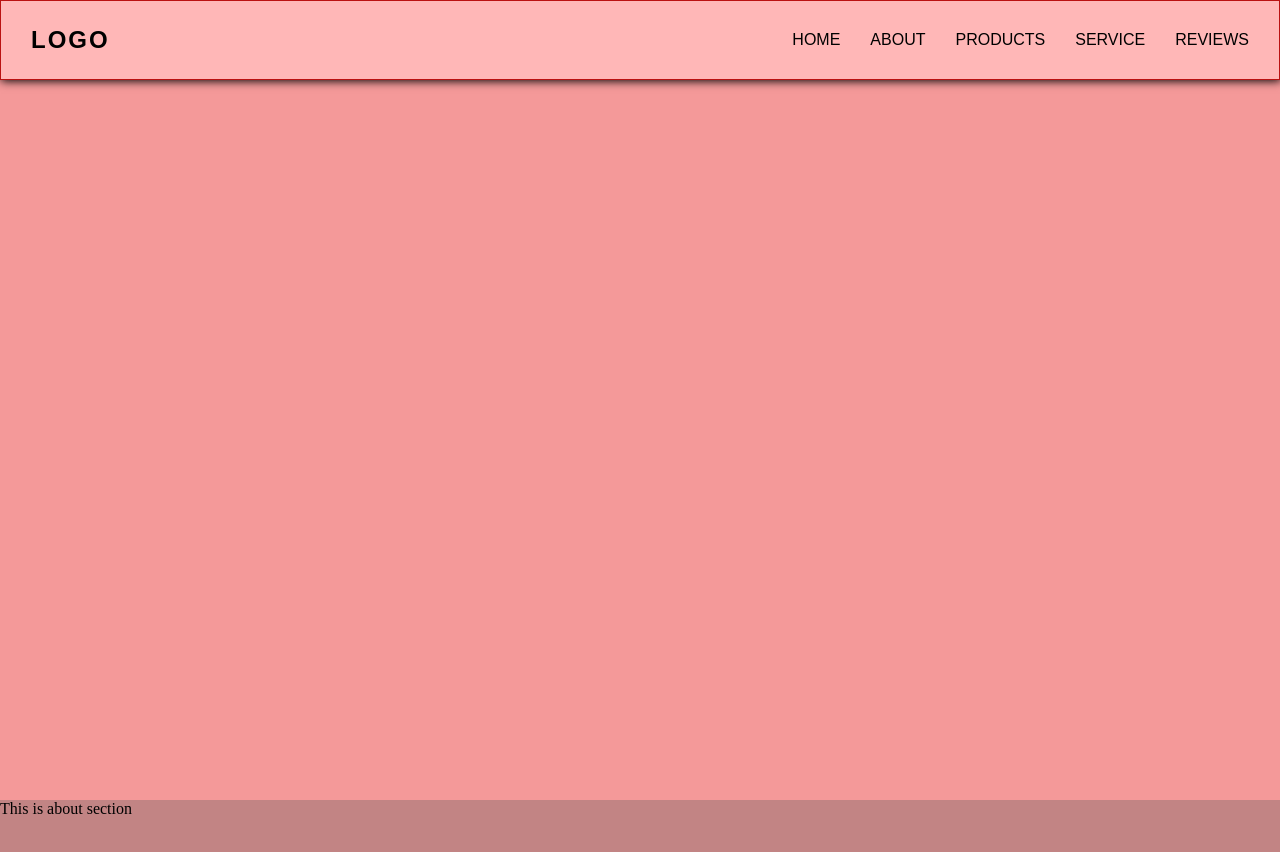
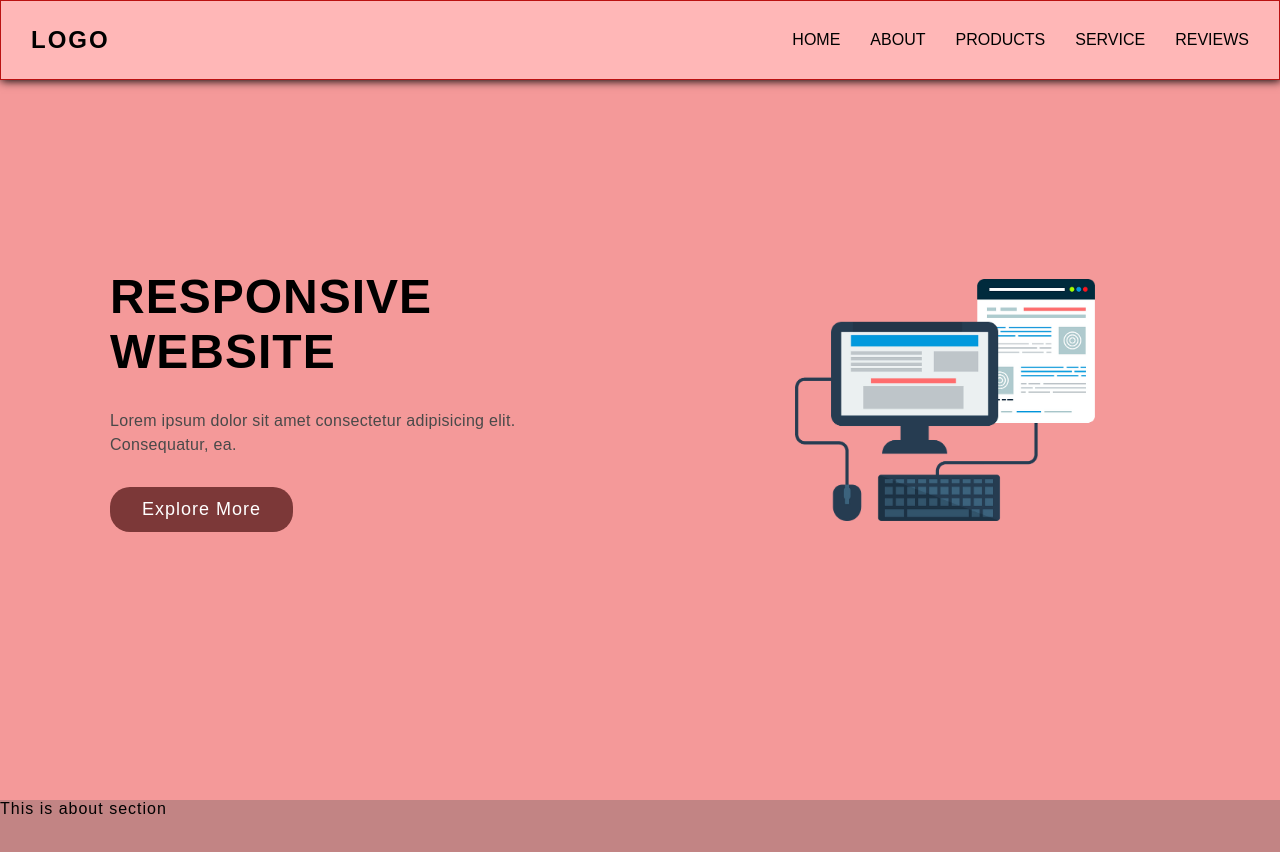
Before and after one commit to lanamae/Front-End-Practice, a plain HTML site: page RESPONSIVE WEBSITE/responsive.html in a window 1280 px wide. Shown: the top 852 px of the page. Drawn offline with Linux system fonts and the light colour scheme.

Commit message:
added the modify responsiveness

```diff
--- a/RESPONSIVE WEBSITE/desktop.css
+++ b/RESPONSIVE WEBSITE/desktop.css
@@ -49,4 +49,58 @@
         color: #000;
     }
 
+
+
+    .hero-section {
+        height: 100vh;
+        grid-template-columns: 1fr 1fr;
+        grid-template-rows: 1fr;
+    }
+
+
+.hero-section .hero1{
+    display: flex;
+    flex-direction: column;
+    justify-content: center;
+    align-items: flex-start;
+
+    padding: 30px 80px;
+    gap: 30px;
+
 }
+
+
+.hero-section .hero1 h1{
+    text-align: start;
+    font-size: 48px;
+}
+
+.hero-section .hero1 p{
+    text-align: start;
+    letter-spacing: 0.3px;
+    line-height: 24px;
+    color: #494949;
+}
+
+.hero-section .hero1 button{
+    text-align: start;
+    border-style: none;
+    background: #7c3838;
+    border-radius: 20px;
+    color: #fff;
+    padding: 12px 32px;
+    font-size: 18px;
+}
+
+
+.hero-section .hero2{
+    display:flex;
+    justify-content: center;
+    align-items: center;
+}
+.hero-section .hero2 img{
+    width: 300px;
+    height: auto;
+}
+
+}
--- a/RESPONSIVE WEBSITE/responsive.html
+++ b/RESPONSIVE WEBSITE/responsive.html
@@ -36,7 +36,17 @@
 
         <!-- hero section -->
         <div class="hero-section" id="hero-section">
-            This is hero section
+            <div class="hero1">
+                <h1>RESPONSIVE WEBSITE</h1>
+                <p>Lorem ipsum dolor sit amet consectetur adipisicing elit. Consequatur, ea.</p>
+
+                <button>Explore More</button>
+            </div>
+
+            <div class="hero2">
+                <img src="web.png" alt="hero image">
+            </div>
+
         </div>
 
         <!-- about section -->
--- a/RESPONSIVE WEBSITE/style.css
+++ b/RESPONSIVE WEBSITE/style.css
@@ -5,6 +5,8 @@
     padding: 0;
     margin: 0;
     box-sizing: border-box;
+    font-family: sans-serif;
+    letter-spacing: 1px;
 }
 
 .navbar{
@@ -126,8 +128,58 @@
 
 .hero-section{
     width: 100%;
-    height: 100vh;
+    height: auto;
     background: rgb(244, 153, 153);
+    padding: 30px;
+
+    display: grid;
+    grid-template-columns: 1fr;
+    grid-template-rows: 1fr 1fr;
+}
+
+.hero-section .hero1{
+    display: flex;
+    flex-direction: column;
+    justify-content: center;
+    align-items: center;
+
+    padding: 30px 10px;
+    gap: 30px;
+
+}
+
+
+.hero-section .hero1 h1{
+    text-align: center;
+    font-size: 36px;
+}
+
+.hero-section .hero1 p{
+    text-align: center;
+    letter-spacing: 0.3px;
+    line-height: 24px;
+    color: #494949;
+}
+
+.hero-section .hero1 button{
+    text-align: center;
+    border-style: none;
+    background: #7c3838;
+    border-radius: 20px;
+    color: #fff;
+    padding: 12px 32px;
+    font-size: 18px;
+}
+
+
+.hero-section .hero2{
+    display:flex;
+    justify-content: center;
+    align-items: center;
+}
+.hero-section .hero2 img{
+    width: 300px;
+    height: auto;
 }
 
 .about-section{
```
Also changed, not shown: RESPONSIVE WEBSITE/web.png (added).
